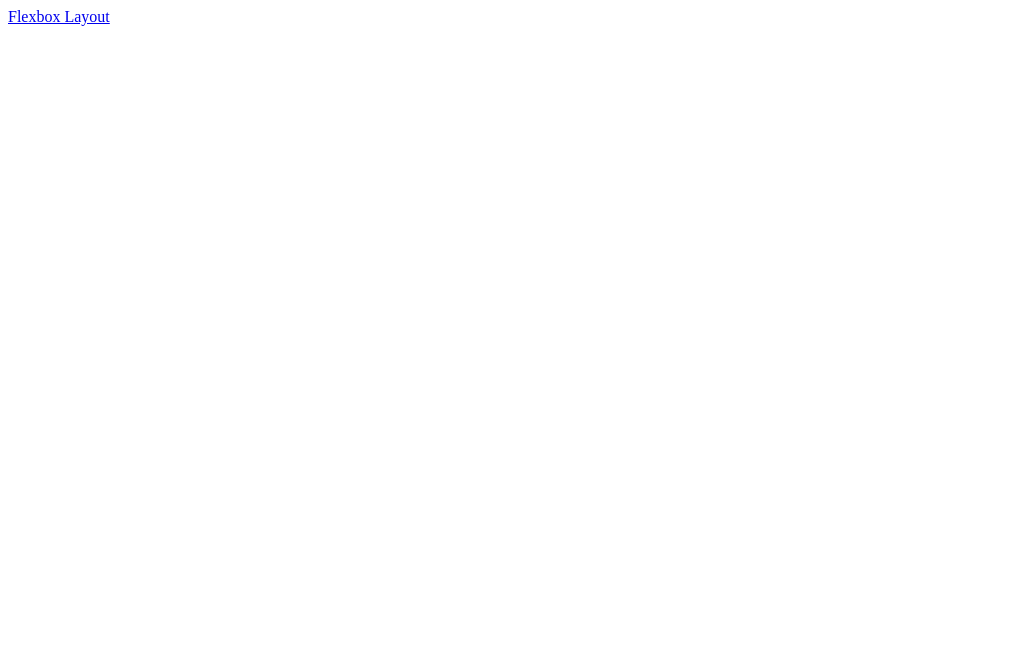
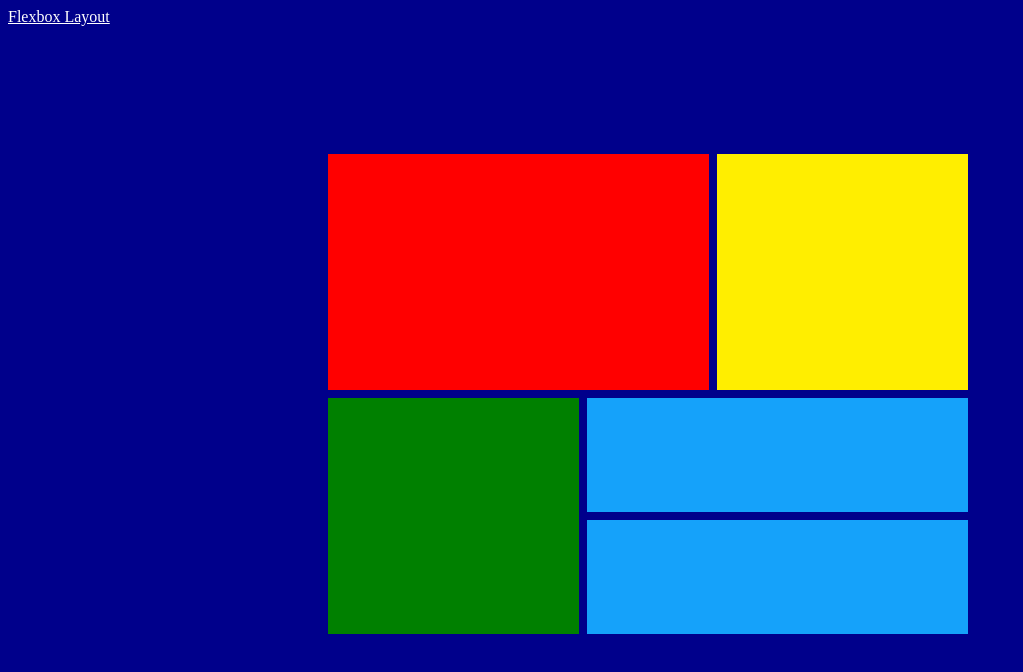
Before and after one commit to siafromspace/layout-task, a plain HTML site: page grid.html in a window 1280 px wide. Shown: the whole page, without its empty margins (0-1023 px from the left). Drawn offline with Linux system fonts and the light colour scheme.

Commit message:
designed grid layout

```diff
--- a/grid.css
+++ b/grid.css
@@ -0,0 +1,51 @@
+body {
+    width: 100vw;
+    height: 100vh;
+    background-color: darkblue;
+}
+header nav a {
+    color: white;
+}
+.grid-container {
+    width: 50%;
+    height: 60%;
+    margin: 8rem auto;
+    display: grid;
+    grid-template-columns: repeat(5, 1fr);
+    grid-template-rows: repeat(4, 1fr);
+    gap: 0.5rem;
+}
+.grid {
+    background-color: black;
+}
+.grid-one {
+    background-color: red;
+    grid-column-start: span 3;
+    grid-row-start: span 2;
+}
+.grid-two {
+    background-color: rgb(255, 238, 0);
+    grid-column-start: span 2;
+    grid-row-start: span 2;
+}
+.grid-three {
+    background-color: green;
+    grid-column-start: span 2;
+    grid-row-start: span 2;
+}
+.grid-four {
+    background-color: rgb(21, 162, 250);
+    grid-column-start: span 3;
+    grid-row-start: span 1;
+}
+.grid-five {
+    background-color: rgb(21, 162, 250);
+    grid-column-start: span 3;
+    grid-row-start: span 1;
+}
+@media (max-width: 798px) {
+    .grid-container {
+        width: 80%;
+        height: 40%;
+    }
+}
--- a/grid.html
+++ b/grid.html
@@ -12,9 +12,16 @@
 <body>
     <header>
         <nav>
-            <a href="/index.html">Flexbox Layout</a>
+            <a href="./index.html">Flexbox Layout</a>
         </nav>
     </header>
+    <main class="grid-container">
+        <div class="grid grid-one"></div>
+        <div class="grid grid-two"></div>
+        <div class="grid grid-three"></div>
+        <div class="grid grid-four"></div>
+        <div class="grid grid-five"></div>
+    </main>
 </body>
 
 </html>
```
